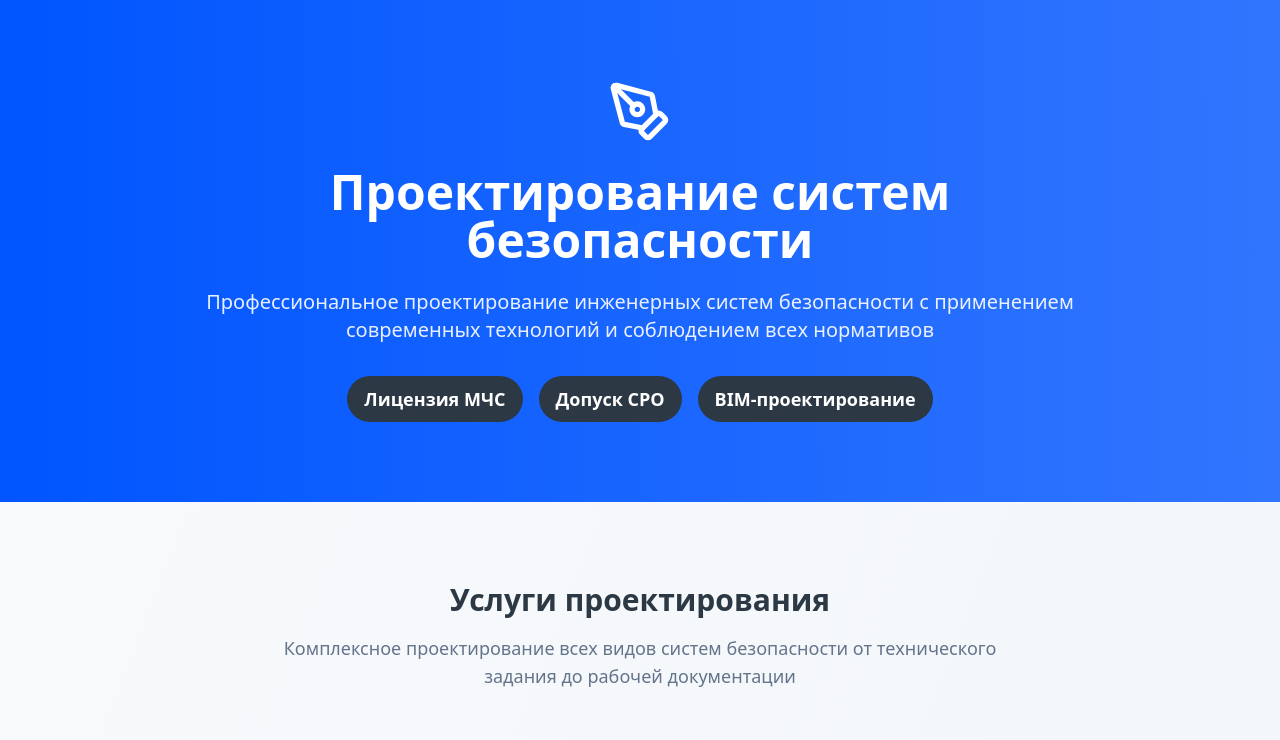
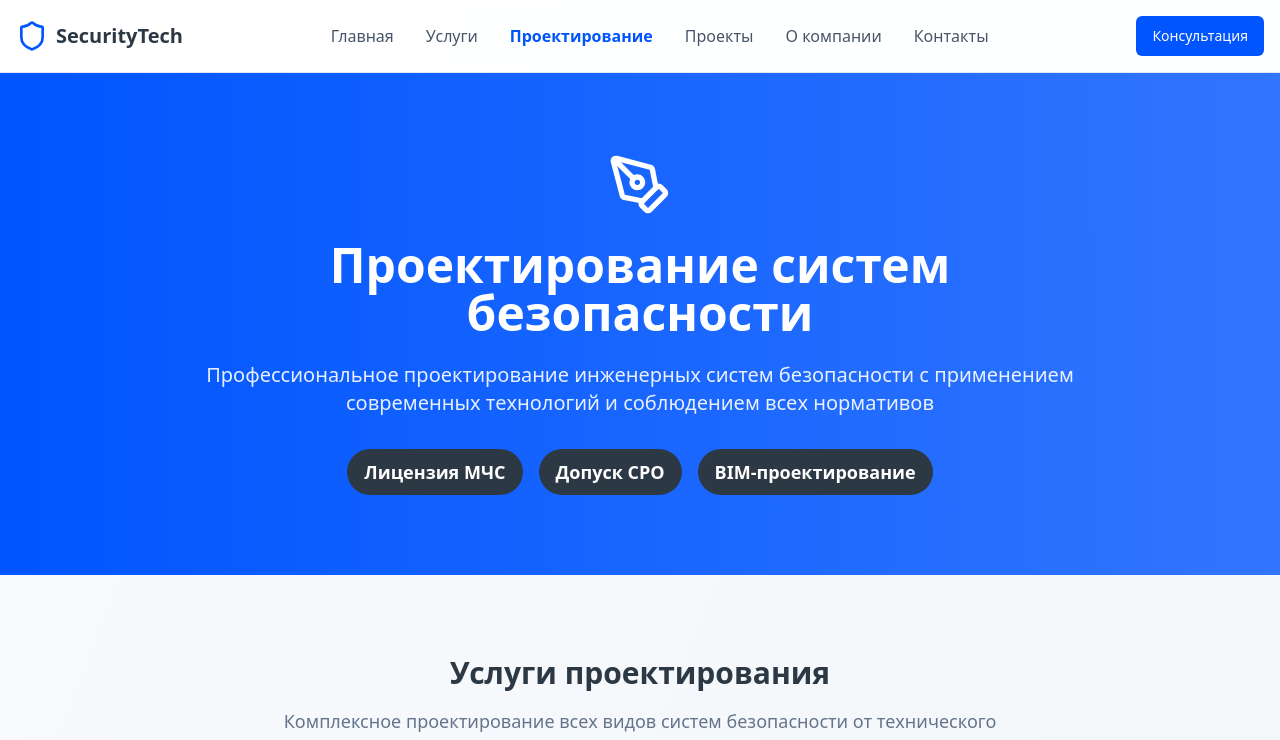
Before and after one commit to pr-poehali-dev/business-security-site, a React (Vite) app: page /design in a window 1280 px wide. Shown: the top 740 px of the page. Built offline with nearby package versions, Linux system fonts and the light colour scheme.

Commit message:
Добавить навигацию в раздел проектирования

```diff
--- a/src/pages/Design.tsx
+++ b/src/pages/Design.tsx
@@ -2,6 +2,7 @@ import { Card, CardContent, CardDescription, CardHeader, CardTitle } from '@/com
 import { Badge } from '@/components/ui/badge';
 import { Button } from '@/components/ui/button';
 import Icon from '@/components/ui/icon';
+import { Link } from 'react-router-dom';
 
 const Design = () => {
   const designServices = [
@@ -152,6 +153,29 @@ const Design = () => {
 
   return (
     <div className="min-h-screen bg-gradient-to-br from-slate-50 to-slate-100">
+      {/* Навигация */}
+      <header className="bg-white/90 backdrop-blur-sm sticky top-0 z-50 border-b">
+        <div className="container mx-auto px-4 py-4">
+          <div className="flex items-center justify-between">
+            <div className="flex items-center space-x-2">
+              <Icon name="Shield" className="h-8 w-8 text-primary" />
+              <span className="text-xl font-bold text-secondary">SecurityTech</span>
+            </div>
+            <nav className="hidden md:flex space-x-8">
+              <Link to="/" className="text-slate-600 hover:text-primary transition-colors">Главная</Link>
+              <Link to="/services" className="text-slate-600 hover:text-primary transition-colors">Услуги</Link>
+              <Link to="/design" className="text-primary font-semibold">Проектирование</Link>
+              <Link to="/projects" className="text-slate-600 hover:text-primary transition-colors">Проекты</Link>
+              <Link to="/about" className="text-slate-600 hover:text-primary transition-colors">О компании</Link>
+              <Link to="/contact" className="text-slate-600 hover:text-primary transition-colors">Контакты</Link>
+            </nav>
+            <Button className="hidden md:block">
+              Консультация
+            </Button>
+          </div>
+        </div>
+      </header>
+
       {/* Заголовок */}
       <section className="bg-gradient-to-r from-primary to-primary/80 text-white py-20">
         <div className="container mx-auto px-4">
```
